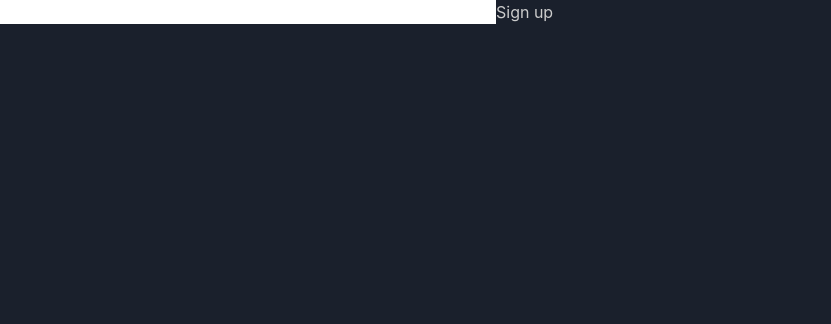
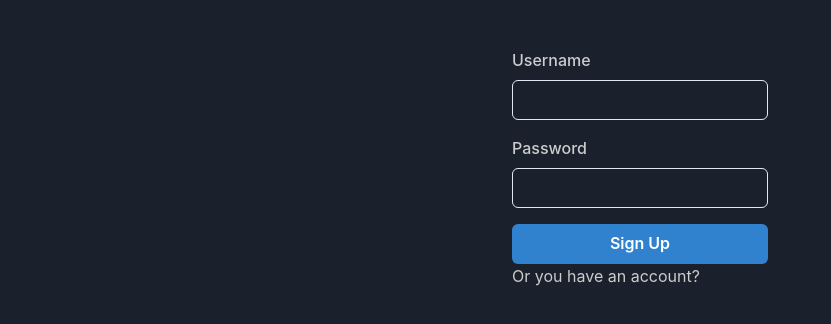
Before and after one commit to ikanago/hey_bbs, a React (Create React App) app in the folder frontend/: page /signup in a window 1280 px wide. Shown: the top 324 px of the page, without its empty margins (0-831 px from the left). Built offline with nearby package versions, Linux system fonts and the light colour scheme.

Commit message:
Pretty forms

```diff
--- a/frontend/src/App.tsx
+++ b/frontend/src/App.tsx
@@ -3,7 +3,6 @@ import { BrowserRouter, Switch, Route } from "react-router-dom";
 import AuthProvider from "./context/AuthProvider";
 import Login from "./components/Login";
 import Posts from "./components/Posts";
-import PostForm from "./components/PostForm";
 import Signup from "./components/Signup";
 import { Box, ChakraProvider, extendTheme } from "@chakra-ui/react";
 
--- a/frontend/src/components/Login.tsx
+++ b/frontend/src/components/Login.tsx
@@ -2,6 +2,10 @@ import React, { useContext, useState } from "react";
 import { useHistory } from "react-router-dom";
 import { AuthContext } from "../context/context";
 import { login } from "../api";
+import { Flex, Text } from "@chakra-ui/layout";
+import { Input } from "@chakra-ui/input";
+import { Button } from "@chakra-ui/button";
+import { FormLabel } from "@chakra-ui/form-control";
 
 const Login: React.FC = () => {
     const [username, setUsername] = useState("");
@@ -23,34 +27,46 @@ const Login: React.FC = () => {
             });
             history.push("/posts");
         } catch (e) {
-            setLogInError(
-                "ユーザ名かパスワードが間違っています．もう一度お試しください．"
-            );
+            setLogInError("Username or password is wrong. Please try again.");
         }
     };
 
     return (
+        <Flex direction="column" pt="12" px="40%">
             <form>
-            <input
+                <FormLabel>Username</FormLabel>
+                <Input
+                    mb="4"
                     onChange={event => setUsername(event.target.value)}
                     value={username}
                     type="text"
                 />
-            <input
+                <FormLabel>Password</FormLabel>
+                <Input
+                    mb="4"
                     onChange={event => setPassword(event.target.value)}
                     value={password}
                     type="password"
                 />
-            <button
+                {logInError ? (
+                    <Text mb="4" px="3" color="red.500">
+                        {logInError}
+                    </Text>
+                ) : (
+                    <></>
+                )}
+                <Button
+                    colorScheme="blue"
+                    width="100%"
                     onClick={e => {
                         e.preventDefault();
                         submit();
                     }}
                 >
                     Log in
-            </button>
-            {logInError ? <p>{logInError}</p> : <></>}
+                </Button>
             </form>
+        </Flex>
     );
 };
 
--- a/frontend/src/components/Post.tsx
+++ b/frontend/src/components/Post.tsx
@@ -9,7 +9,7 @@ export type Props = {
 const PostCard: React.FC<Props> = props => {
     return (
         <Box
-            m={3}
+            my={3}
             textAlign="left"
             backgroundColor="brand.800"
             borderRadius="lg"
--- a/frontend/src/components/PostForm.tsx
+++ b/frontend/src/components/PostForm.tsx
@@ -2,7 +2,9 @@ import React, { useContext, useEffect, useState } from "react";
 import { AuthContext } from "../context/context";
 import TimeLine from "./TimeLine";
 import { createPost, getPosts } from "../api";
-import { Box } from "@chakra-ui/layout";
+import { Box, HStack } from "@chakra-ui/layout";
+import { Input } from "@chakra-ui/input";
+import { Button } from "@chakra-ui/button";
 
 export type Post = {
     id: number;
@@ -43,12 +45,17 @@ const PostForm: React.FC = () => {
         <Box px={40}>
             <div>{state.user?.username}</div>
             <TimeLine posts={posts} />
-            <input
-                onChange={event => setText(event.target.value)}
-                value={text}
-                type="text"
-            />
-            <button onClick={handleClick}>Send</button>
+            <HStack>
+                <Input
+                    placeholder="What's going on?"
+                    onChange={event => setText(event.target.value)}
+                    value={text}
+                    type="text"
+                />
+                <Button colorScheme="blue" onClick={handleClick}>
+                    Send
+                </Button>
+            </HStack>
         </Box>
     );
 };
--- a/frontend/src/components/Signup.tsx
+++ b/frontend/src/components/Signup.tsx
@@ -1,13 +1,16 @@
 import React, { useContext, useState } from "react";
-import { useHistory } from "react-router-dom";
+import { Link, useHistory } from "react-router-dom";
 import { AuthContext } from "../context/context";
 import { signup } from "../api";
+import { Flex, Text } from "@chakra-ui/layout";
+import { Input } from "@chakra-ui/input";
+import { Button } from "@chakra-ui/button";
+import { FormLabel } from "@chakra-ui/form-control";
 
 const Signup: React.FC = () => {
     const [username, setUsername] = useState("");
     const [password, setPassword] = useState("");
-    const [signUpError, setSignUpError] =
-        useState<string | undefined>(undefined);
+    const [signUpError, setSignUpError] = useState<string | undefined>(undefined);
     const { dispatch } = useContext(AuthContext);
     let history = useHistory();
 
@@ -24,34 +27,47 @@ const Signup: React.FC = () => {
             });
             history.push("/posts");
         } catch (e) {
-            setSignUpError(
-                "そのユーザ名はすでに使用されています．別のユーザ名をお試しください．"
-            );
+            setSignUpError("The user name is already used. Try another one.");
         }
     };
 
     return (
+        <Flex direction="column" pt="12" px="40%">
             <form>
-            <input
+                <FormLabel>Username</FormLabel>
+                <Input
+                    mb="4"
                     onChange={event => setUsername(event.target.value)}
                     value={username}
                     type="text"
                 />
-            <input
+                <FormLabel>Password</FormLabel>
+                <Input
+                    mb="4"
                     onChange={event => setPassword(event.target.value)}
                     value={password}
                     type="password"
                 />
-            <button
+                {signUpError ? (
+                    <Text mb="4" px="3" color="red.500">
+                        {signUpError}
+                    </Text>
+                ) : (
+                    <></>
+                )}
+                <Button
+                    colorScheme="blue"
+                    width="100%"
                     onClick={e => {
                         e.preventDefault();
                         submit();
                     }}
                 >
-                Sign up
-            </button>
-            {signUpError ? <p>{signUpError}</p> : <></>}
+                    Sign Up
+                </Button>
+                <Link to="/login">Or you have an account?</Link>
             </form>
+        </Flex>
     );
 };
 
```
Lines whose indentation alone changed are shown as unchanged.
